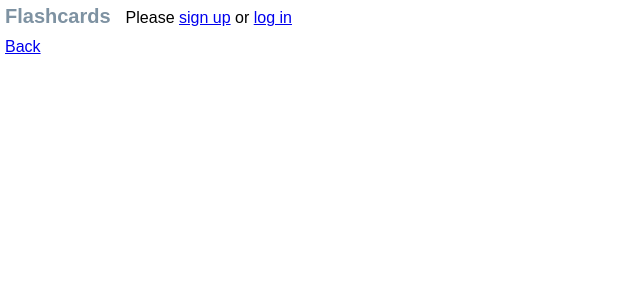
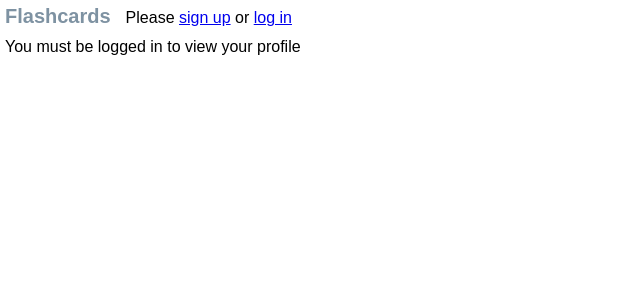
Before and after one commit to sequoian/flashcards, a React (Create React App) app in the folder react/: page /profile in a window 1280 px wide. Shown: the top 300 px of the page, without its empty margins (0-640 px from the left). Built offline with nearby package versions, Linux system fonts and the light colour scheme.

Commit message:
removed confusing back buttons

```diff
--- a/react/src/js/Browse.js
+++ b/react/src/js/Browse.js
@@ -94,7 +94,6 @@
 
 const BrowsePage = ({children}) => (
   <div>
-    {Auth.isUserAuthenticated() ? <Link to='/'>Back</Link> : null}
     <h2>Browse Public Decks</h2>
     {children}
   </div>
--- a/react/src/js/Deck.js
+++ b/react/src/js/Deck.js
@@ -171,7 +171,6 @@
     )
     return (
       <div>
-        <Link to={`/`}>Back</Link>
         <div>{this.state.error}</div>
         {deckPage}
       </div>
--- a/react/src/js/EditDeck.js
+++ b/react/src/js/EditDeck.js
@@ -149,7 +149,6 @@
     const cancelPath = deck ? `/cards/${deck.id}` : '/'
     return (
       <div>
-        <Link to={cancelPath}>Back</Link>
         <h2>Edit Deck</h2>
         {deck ?
         <div>
--- a/react/src/js/NewDeck.js
+++ b/react/src/js/NewDeck.js
@@ -65,7 +65,6 @@
     const cancelPath = '/'
     return (
       <div>
-        <Link to={cancelPath}>Back</Link>
         <h2>New Deck</h2>
         <DeckForm
           onSubmit={this.addDeck}
--- a/react/src/js/UserProfile.js
+++ b/react/src/js/UserProfile.js
@@ -19,7 +19,6 @@
       const {name, email, joined} = this.props.user
       return (
         <div>
-          <Link to={'/'}>Back</Link>
           <UserProfile
             name={name}
             email={email}
@@ -30,7 +29,7 @@
     }
     else {
       return (
-        <Link to={'/'}>Back</Link>
+        <div>You must be logged in to view your profile</div>
       )
     }
   }
```
